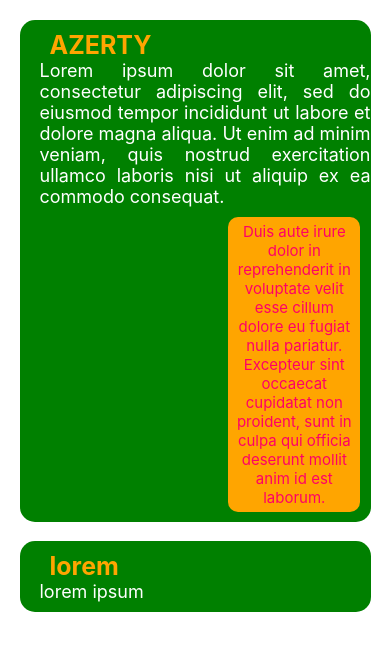
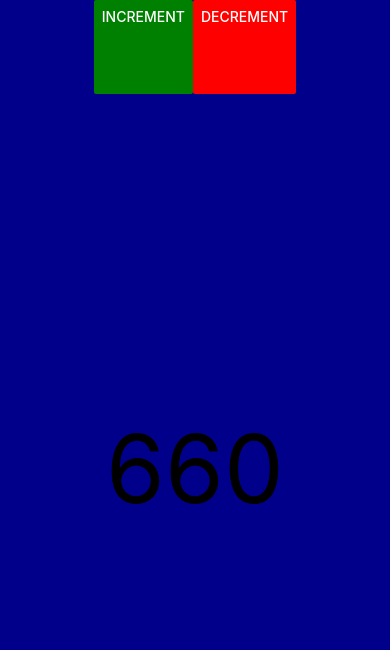
Before and after one commit to Yoctiiking/ExoTP, a React Native app: screen / in a window 390 px wide. Shown: the top 650 px of the page. Built offline with nearby package versions, Linux system fonts and the light colour scheme.

Commit message:
Exo2_on_the_states

```diff
--- a/App.tsx
+++ b/App.tsx
@@ -1,74 +1,52 @@
-import React from "react";
-import { View, Text, StyleSheet, ScrollView } from "react-native";
+import React, { useState } from "react";
+import { View, Text, StyleSheet, Button } from "react-native";
 
+export default function Counter() {
 
-export default function App(){
+  const [count, setCount]= useState(660);
 
-  const Card = ({title, content, children}) => {
+  const increment = () => {
+    setCount(count+1);
+  }
 
-    return(
-          <View style = {style.constainer}>
-            <Text style = {style.title}>{title}</Text>
-            <Text style = {style.content}>{content}</Text>
+  const decrement = () => {
+    setCount(count-1);
+  }
 
-            { children ?(
-              <View style = {style.supView}>
-                  <Text style = {style.supContent}>{children}</Text>
-              </View>
-            ) : null}
+  return(
+    <View style = {styles.mainView}>
 
-          </View>
-    )
-  }
-  return(
-    <ScrollView>
-      <Card title={"AZERTY"} content = "Lorem ipsum dolor sit amet, consectetur adipiscing elit, sed do eiusmod tempor incididunt ut labore et dolore magna aliqua. Ut enim ad minim veniam, quis nostrud exercitation ullamco laboris nisi ut aliquip ex ea commodo consequat.">Duis aute irure dolor in reprehenderit in voluptate velit esse cillum dolore eu fugiat nulla pariatur.
-      Excepteur sint occaecat cupidatat non proident, sunt in culpa qui officia deserunt mollit anim id est laborum.</Card>
-      <Card title={"lorem"} content={"lorem ipsum"}></Card>
-    </ScrollView>
+        <View style = {styles.buttonView}>
+          <Button title="Increment" color={'green'} onPress={increment} touchSoundDisabled />
+          <Button title="Decrement" color={'red'} onPress={decrement} touchSoundDisabled/>
+        </View>
+
+        <View style = {styles.countView}>
+          <Text style = {{fontSize: 95,}}>{count}</Text>
+        </View>
+
+    </View>
   )
 }
 
-const style = StyleSheet.create({
+const styles = StyleSheet.create(
+  {
+    mainView: {
+      flex: 1,
+      backgroundColor: 'darkblue',
+    },
 
-  constainer:{
-    width: "90%",
-    height: "auto",
-    padding: 10,
-    borderRadius: 15,
-    backgroundColor: "green",
-    alignSelf: "center",
-    marginTop: "5%",
-  },
+    buttonView: {
+      flex: 1,
+      flexDirection: 'row',
+      justifyContent: 'center',
+    },
 
-  title:{
-    fontSize: 25,
-    fontWeight: "bold",
-    color: "orange",
-    left: 20,
-  },
-
-  content:{
-    fontSize: 18,
-    color: "white",
-    left: 10,
-    textAlign: "justify",
-  },
-
-  supView:{
-      left: "60%",
-      width: "40%",
-      height: "auto",
-      padding: 5,
-      marginTop: 10,
-      marginBottom: 0,
-      borderRadius: 10,
-      backgroundColor: "orange",
-  },
-
-  supContent:{
-    fontSize: 15,
-    textAlign: "center",
-    color: "#ff0066",
+    countView:{
+      flex: 8,
+      flexDirection: 'row',
+      alignItems: 'center',
+      justifyContent: 'space-around'
+    }
   }
-})
+)
```
